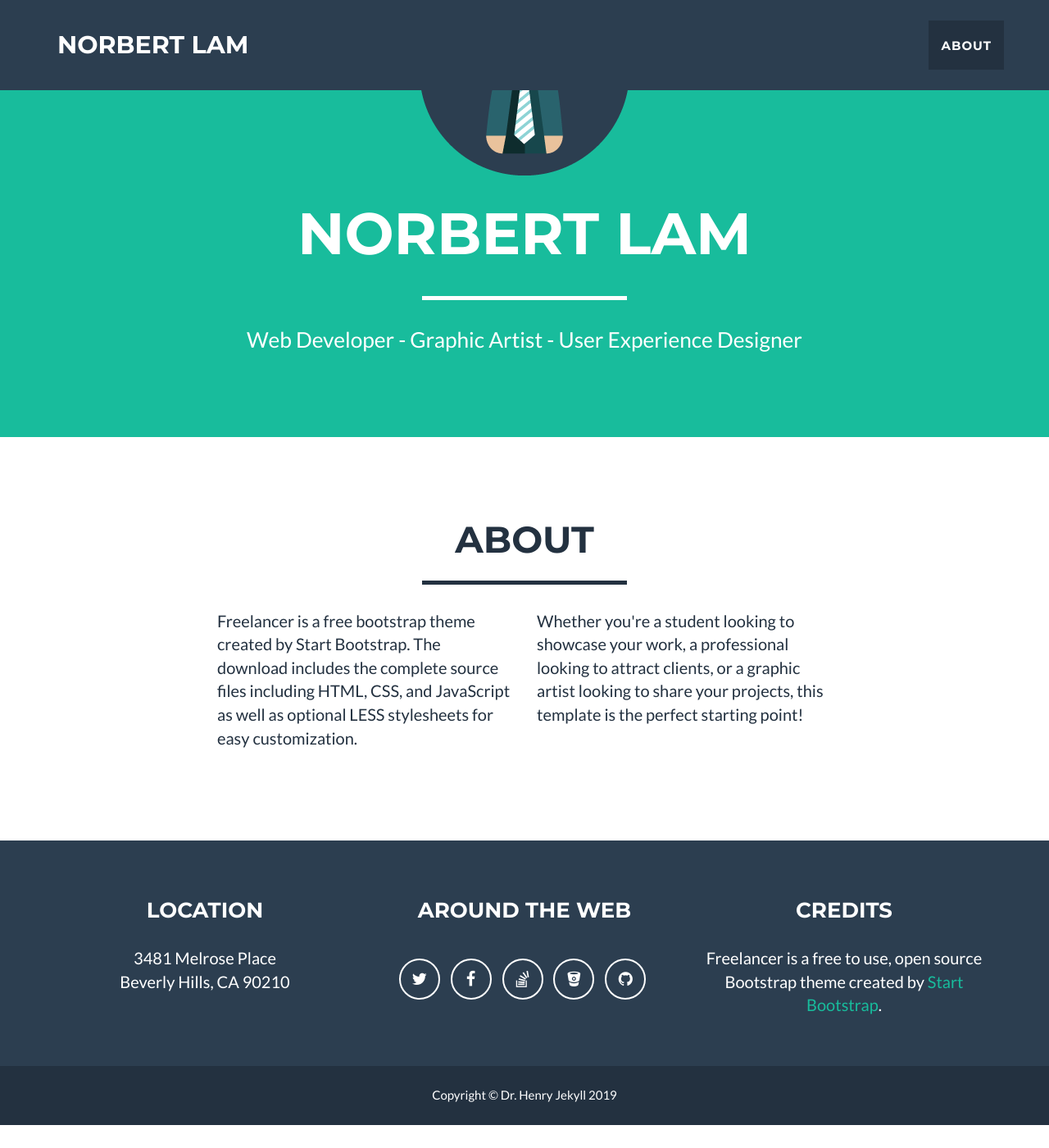
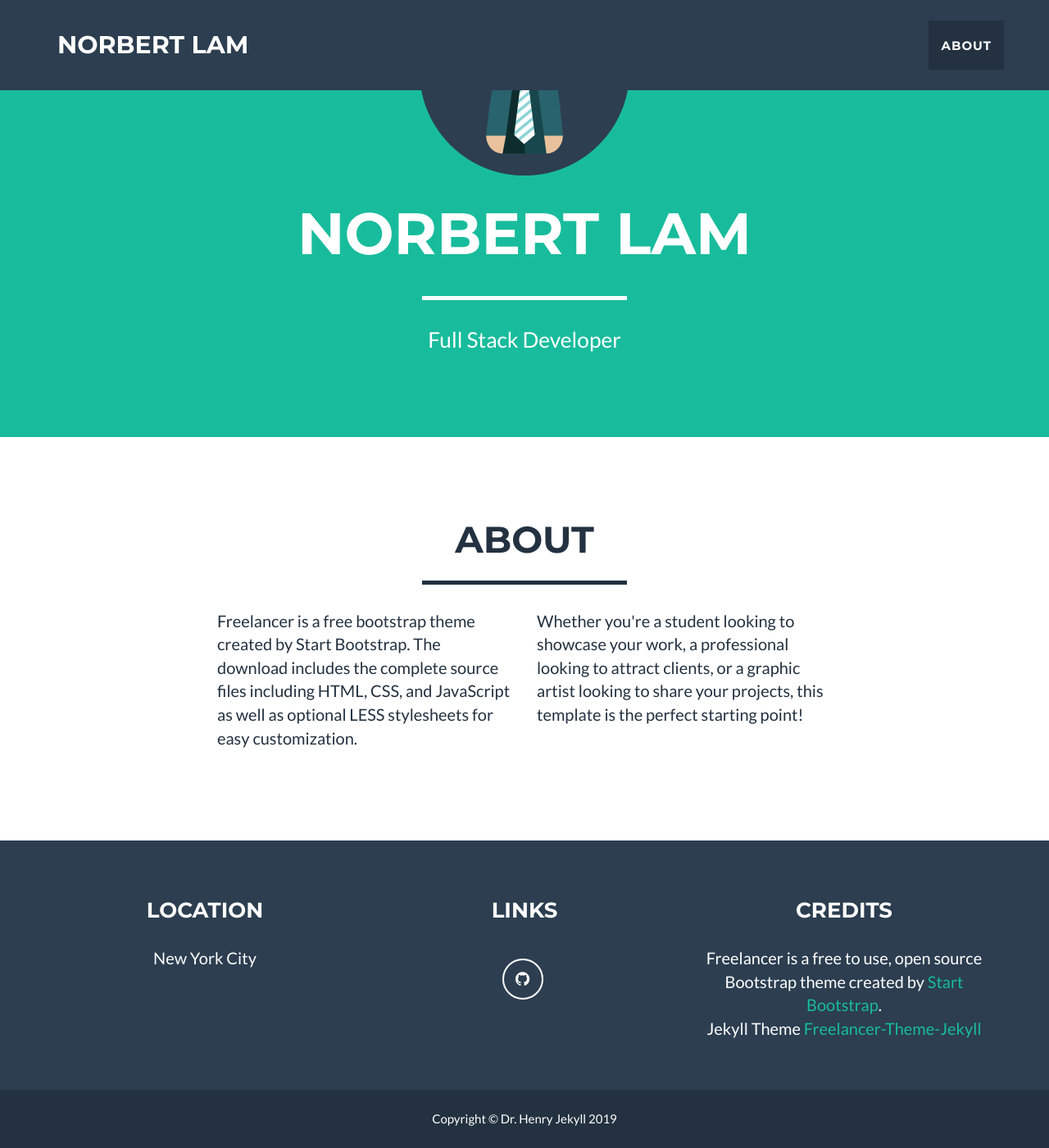
Before and after one commit to NorbertLam/norbertlam.github.io, a Jekyll site: the page built from index.html, in a window 1280 px wide and 1400 px high, scrolled down 242 px. Shown: the whole window at 82% size. Built offline with Jekyll 4.4.1, drawn with Linux system fonts in a browser that asks for light colours; before the commit the page ends 1614 px from its top, so only the background shows below that.

Commit message:
edit config.yml

```diff
--- a/_config.yml
+++ b/_config.yml
@@ -4,7 +4,7 @@ email: your-email@domain.com
 url: https://norbertlam.github.io
 description: "Write an awesome description for your new site here. You can edit this line in _config.yml. It will appear in your document head meta (for Google search results) and in your feed.xml site description."
 keywords: "your keywords, separated by commas"
-skills: "Web Developer - Graphic Artist - User Experience Designer"
+skills: "Full Stack Developer"
 meta_author: LastName FirstName
 
 # Google webmaster tools
@@ -34,29 +34,23 @@ color:
 footer:
   copyright: Dr. Henry Jekyll
   location: Location
-  social: Around the Web
+  social: Links
   credits: Credits
 
 # Social networks usernames (many more available: google-plus, flickr, dribbble, pinterest, instagram, tumblr, linkedin, etc.)
 social:
-  - title: twitter
-    url: http://twitter.com/jekyllrb
-  - title: facebook
-    url:
-  - title: stack-overflow
-    url: http://stackoverflow.com/questions/tagged/jekyll
-  - title: bitbucket
-    url: http://bitbucket.org/jekyll
   - title: github
-    url: http://github.com/jekyll
+    url: http://github.com/norbertlam
 
 # Postal address (add as many lines as necessary)
 address:
-  - line: 3481 Melrose Place
-  - line: Beverly Hills, CA 90210
+  - line: New York City
 
 # Credits content
-credits: 'Freelancer is a free to use, open source Bootstrap theme created by <a href="http://startbootstrap.com">Start Bootstrap</a>.'
+credits: 'Freelancer is a free to use, open source Bootstrap theme created by <a href="http://startbootstrap.com">Start Bootstrap</a>.
+<br>
+Jekyll Theme
+<a href="https://github.com/jeromelachaud/freelancer-theme">Freelancer-Theme-Jekyll</a>'
 
 # Build settings
 markdown: kramdown
```
